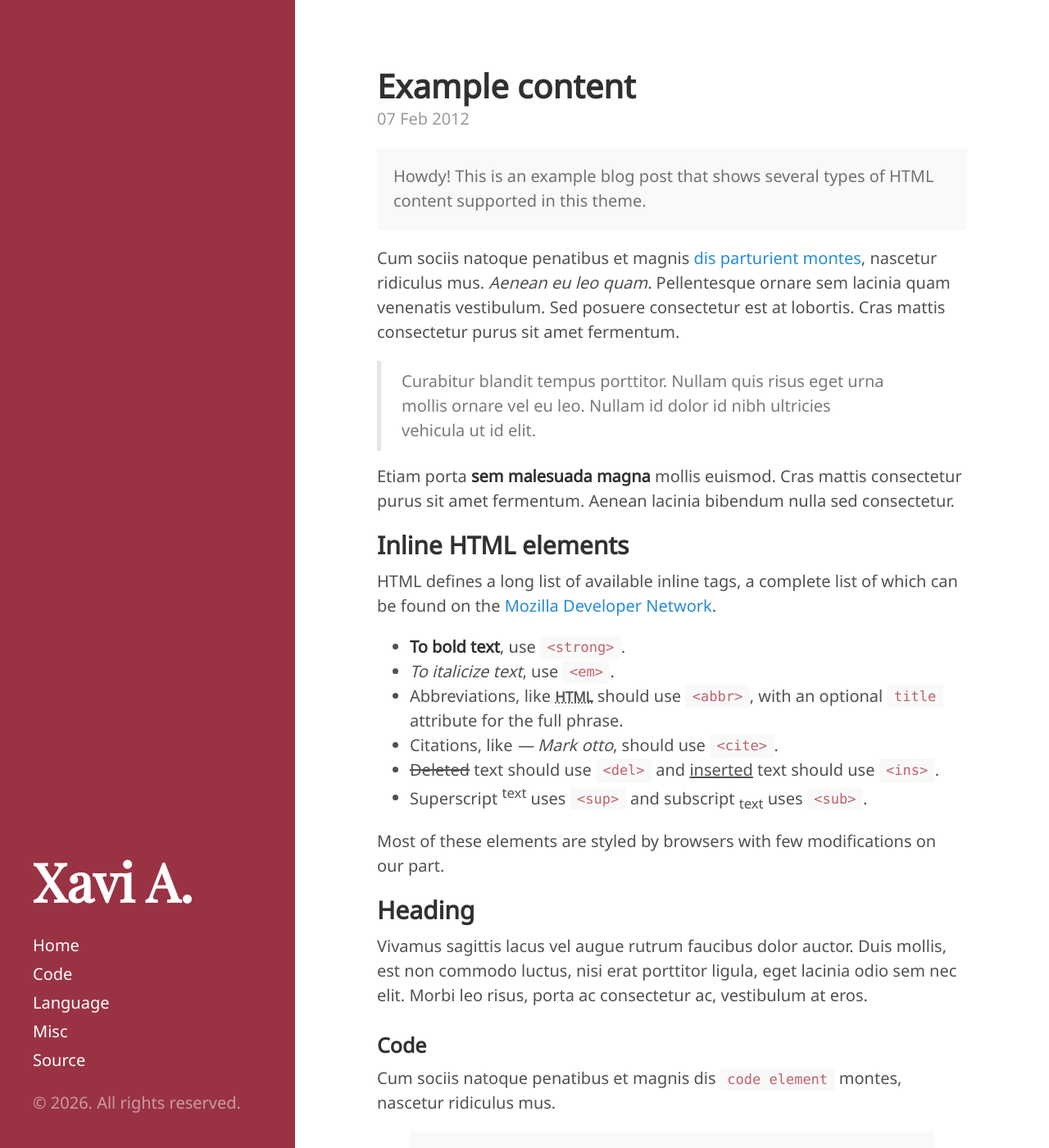
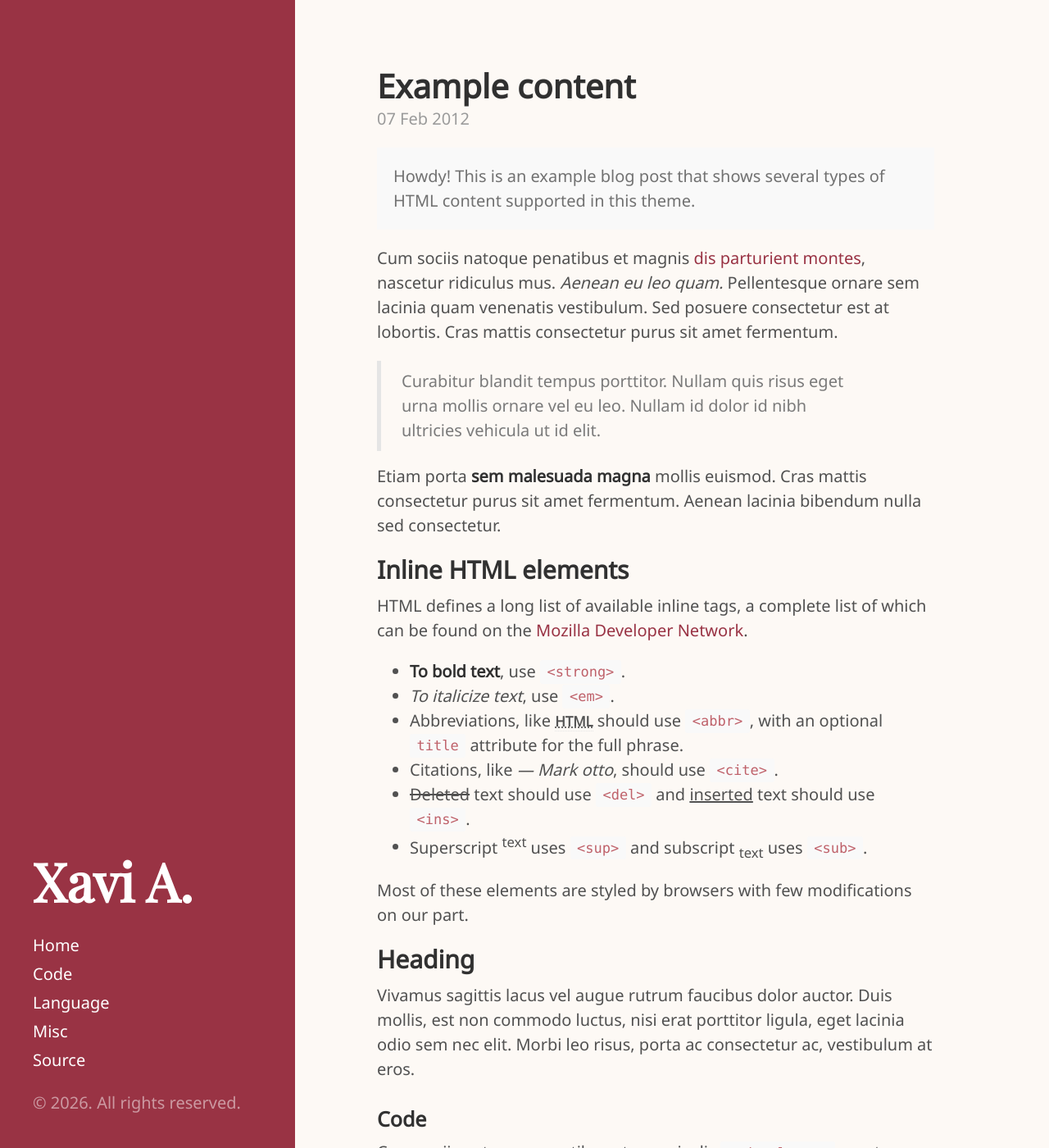
Before and after one commit to XaviACLM/XaviACLM.github.io, a Jekyll site: the page built from _posts/2012-02-07-example-content.md, in a window 1280 px wide and 1400 px high. Shown: the whole window at 82% size. Built offline with Jekyll 4.4.1, drawn with Linux system fonts in a browser that asks for light colours.

Commit message:
mild layout adjustments

```diff
--- a/public/css/hyde.css
+++ b/public/css/hyde.css
@@ -129,7 +129,7 @@
 
 @media (min-width: 48em) {
   .content {
-    max-width: 38rem;
+    max-width: 48rem;
     margin-left: 20rem;
     margin-right: 2rem;
   }
@@ -138,7 +138,7 @@
 @media (min-width: 64em) {
   .content {
     margin-left: 22rem;
-    margin-right: 4rem;
+    margin-right: 6rem;
   }
 }
 
@@ -254,7 +254,7 @@
 .theme-base-xavo .sidebar {
   background-color: #934;
 }
-.theme-base-0f .content a,
-.theme-base-0f .related-posts li a:hover {
+.theme-base-xavo .content a,
+.theme-base-xavo .related-posts li a:hover {
   color: #934;
 }
--- a/public/css/poole.css
+++ b/public/css/poole.css
@@ -60,7 +60,7 @@
 
 body {
   color: #515151;
-  background-color: #fff;
+  background-color: #fdf9f5;
   -webkit-text-size-adjust: 100%;
       -ms-text-size-adjust: 100%;
 }
```
